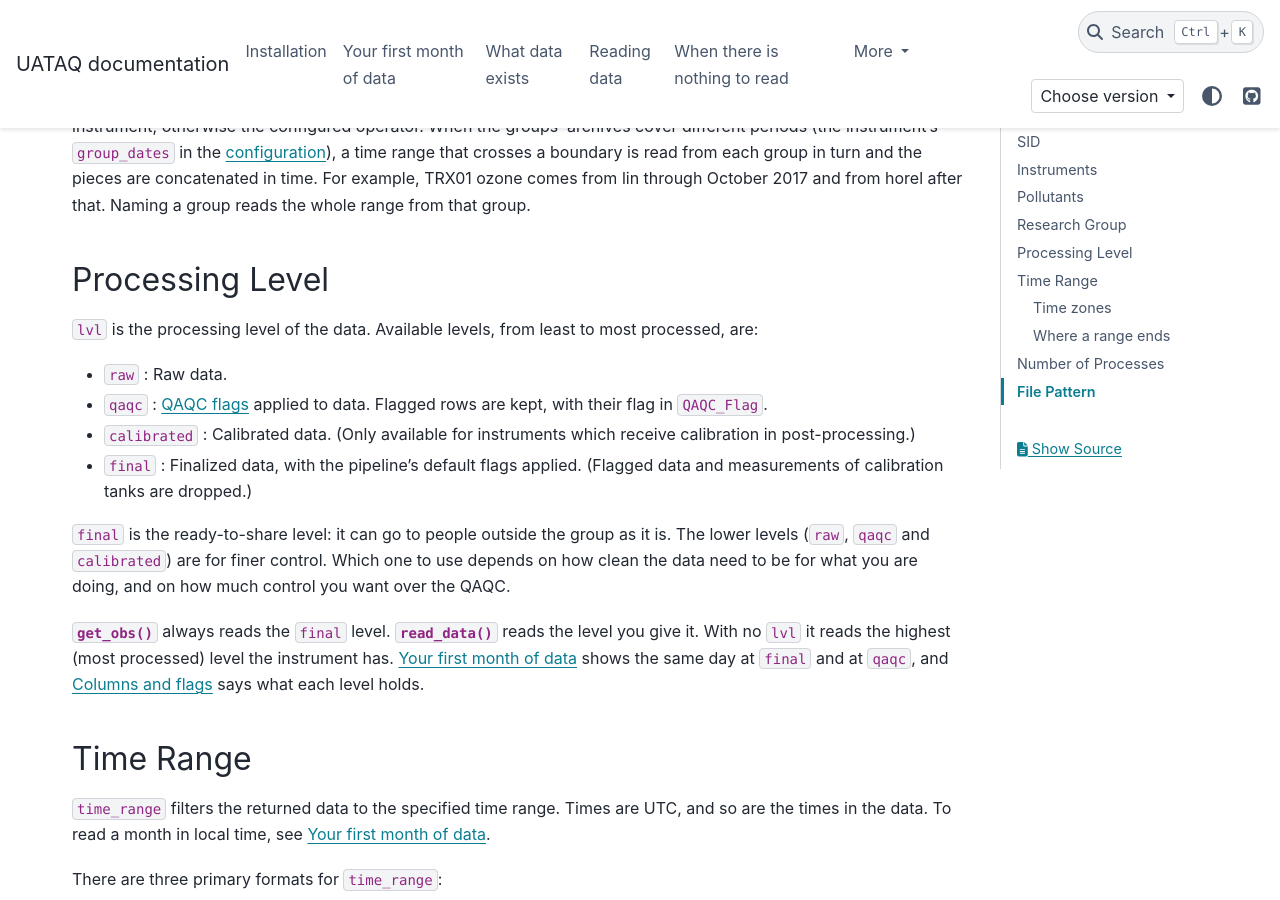
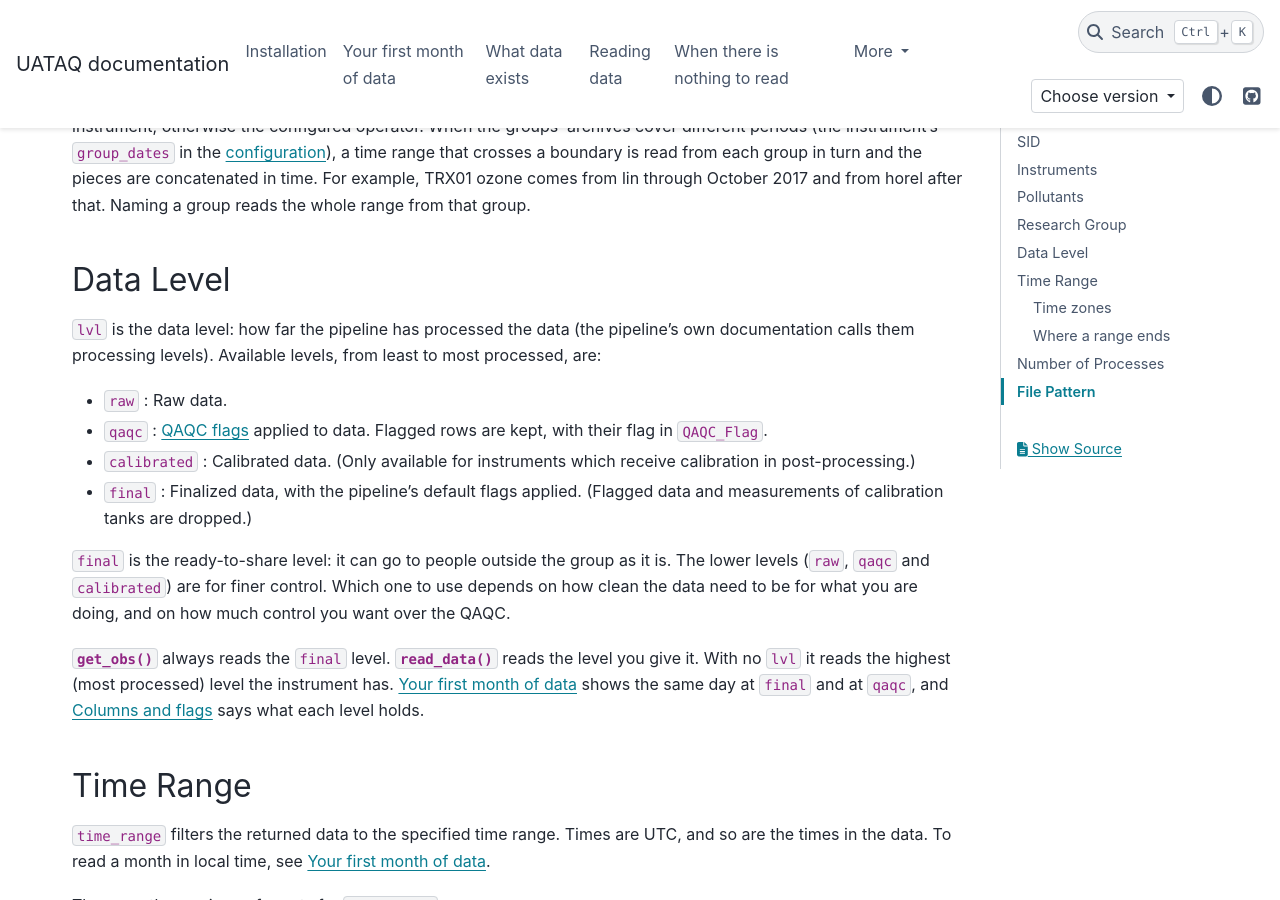
Before and after one commit to jmineau/uataq, a Sphinx documentation site: the page built from docs/input_parameters.rst, in a window 1280 px wide and 900 px high, scrolled down 982 px. Built offline with Sphinx 7.4.7 and the PyData theme 0.15.4, drawn with Linux system fonts in a browser that asks for light colours.

Commit message:
docs: call the levels data levels everywhere, and fix two stale lines
"Input Parameters" titled its section "Processing Level" while every other
page and the error messages say "data level". The section is now "Data
Level" and says the pipeline's documentation calls them processing levels.
"Reading data" names the mobile sites as the front page does. The first
docs entry of the Unreleased CHANGELOG said no address changed and named the
"General Functions" page, both no longer true.

```diff
--- a/docs/first_month.rst
+++ b/docs/first_month.rst
@@ -86,7 +86,7 @@ the same time. :func:`get_network_obs` returns the data with an
 The data level
 ^^^^^^^^^^^^^^
 
-The archive keeps each instrument's data at several processing levels (``raw``,
+The archive keeps each instrument's data at several data levels (``raw``,
 ``qaqc``, ``calibrated`` and ``final``; see :ref:`input-level` and the
 pipeline's
 `description of the levels <https://github.com/uataq/data-pipeline#processing-levels>`_).
--- a/docs/input_parameters.rst
+++ b/docs/input_parameters.rst
@@ -58,10 +58,11 @@ from that group.
 
 .. _input-level:
 
-Processing Level
-----------------
+Data Level
+----------
 
-``lvl`` is the processing level of the data.
+``lvl`` is the data level: how far the pipeline has processed the data (the
+pipeline's own documentation calls them processing levels).
 Available levels, from least to most processed, are:
 
 - ``raw`` : Raw data.
--- a/docs/reading_data.rst
+++ b/docs/reading_data.rst
@@ -113,7 +113,7 @@ and a ``value`` column with the measurement value.
 Mobile Sites & Observations
 ^^^^^^^^^^^^^^^^^^^^^^^^^^^
 
-Included as part of UATAQ is the TRAX/eBus project, which collects data from mobile sites.
+The mobile sites are instruments on TRAX trains and buses (the TRAX/eBus project).
 The :class:`~sites.MobileSite` object is a subclass of the :class:`~sites.Site` object.
 The :obj:`laboratory` determines whether to build a :class:`~sites.Site` or
 :class:`~sites.MobileSite` object based on the ``is_mobile`` attribute in the configuration file.
--- a/src/uataq/__init__.py
+++ b/src/uataq/__init__.py
@@ -78,7 +78,7 @@ def read_data(
         flags applied; the lower levels are for finer control. Which to use
         depends on how clean the data need to be for what you are doing, and
         on how much control you want over the QAQC. Default None reads the
-        highest level the instrument has. See :ref:`Processing Level <input-level>`.
+        highest level the instrument has. See :ref:`Data Level <input-level>`.
     time_range : str | list[Union[str, dt.datetime, None]] | tuple[Union[str, dt.datetime, None], Union[str, dt.datetime, None]] | slice | None
         The time range to read data. Default is None which reads all available data.
     num_processes : int | 'max'
```
Also changed, not shown: CHANGELOG.md (+9 -3 lines), 1 other file.
